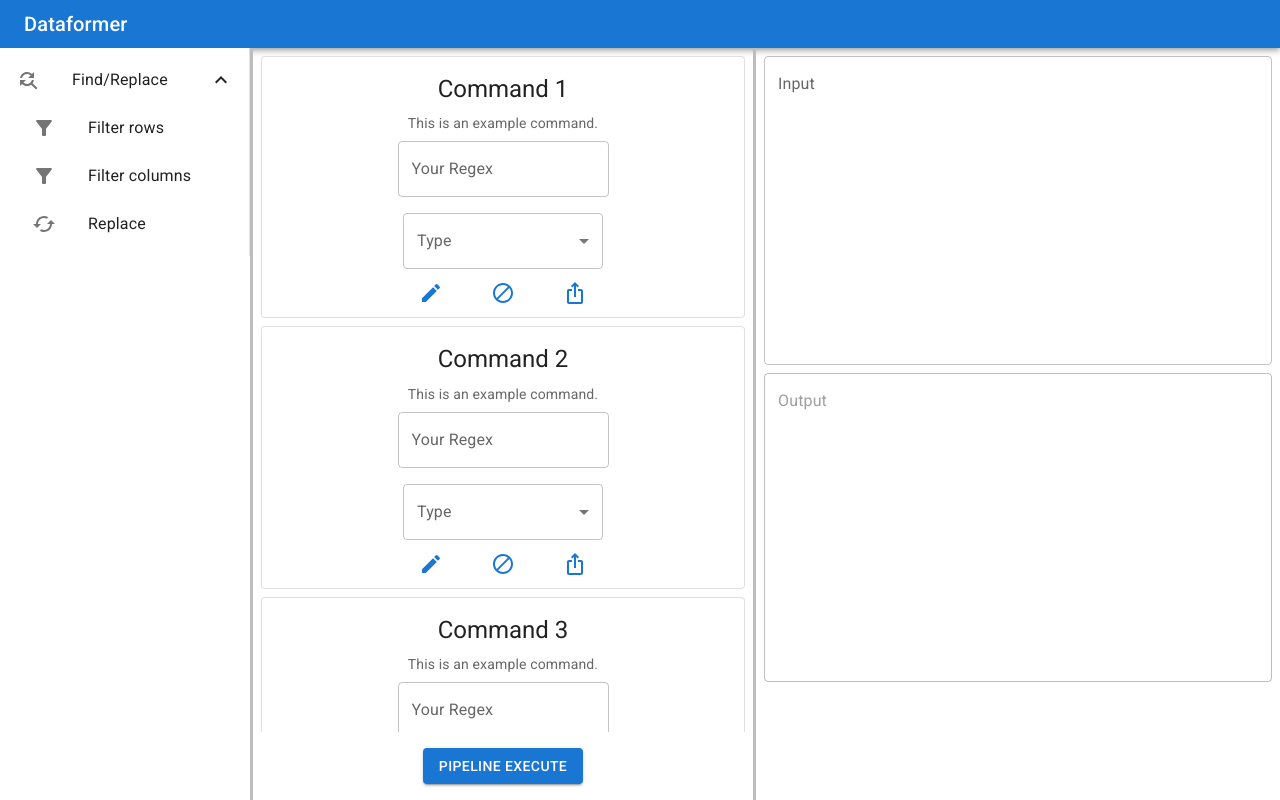
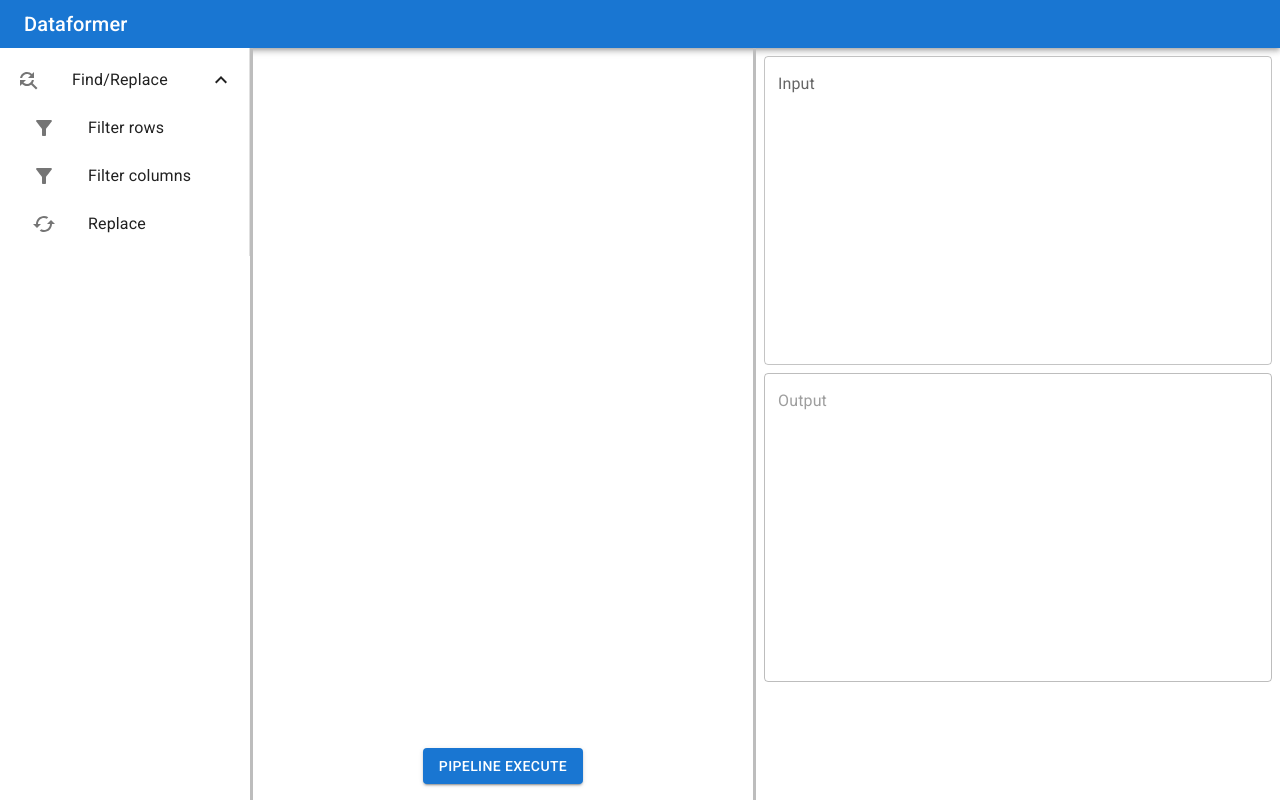
Before and after one commit to dataformer/dataformer, a React (Create React App) app in the folder frontend/: page / in a window 1280 px wide. Built offline with nearby package versions, Linux system fonts and the light colour scheme.

Commit message:
Implemented the dynamic commands

```diff
--- a/frontend/src/components/pipeline/Pipeline.js
+++ b/frontend/src/components/pipeline/Pipeline.js
@@ -11,19 +11,11 @@
 import MenuItem from "@mui/material/MenuItem";
 import EditIcon from "@mui/icons-material/Edit";
 import DoDisturbIcon from "@mui/icons-material/DoDisturb";
-import IosShareIcon from "@mui/icons-material/IosShare";
+import Code from "@mui/icons-material/Code";
 
 function Pipeline(props) {
-  const commands = [
-    "Command 1",
-    "Command 2",
-    "Command 3",
-    "Command 4",
-    "Command 5",
-    "Command 6",
-  ];
 
-  const buttons = [<EditIcon />, <DoDisturbIcon />, <IosShareIcon />];
+  const buttons = [<EditIcon />, <DoDisturbIcon />, <Code />];
 
   return (
     <>
@@ -46,7 +38,7 @@
           }}
           justifyContent="space-between"
         >
-          {commands.map((command) => (
+          {props.state.getCommands().map((command) => (
             <Card variant="outlined" sx={{ marginBottom: "8px" }}>
               <Box sx={{ textAlign: "center" }}>
                 <CardContent>
@@ -56,7 +48,7 @@
                     component="div"
                     align="center"
                   >
-                    {command}
+                    {command.label}
                   </Typography>
                   <Typography
                     variant="body2"
--- a/frontend/src/state/Command.tsx
+++ b/frontend/src/state/Command.tsx
@@ -1,4 +1,9 @@
 export interface Command {
+
+    /**
+     * @returns the label of the command
+     */
+    getLabel(): string;
 
     /**
      * @returns a script that is executable
--- a/frontend/src/state/FilterColsCommand.tsx
+++ b/frontend/src/state/FilterColsCommand.tsx
@@ -4,8 +4,17 @@
 
     // private readonly scriptTemplate: string = "grep/sed/awk | something | something else"
 
+    private readonly label = "Filter Columns";
+
     constructor() {
         this.checkRep();
+    }
+
+    /**
+     * @inheritdoc
+     */
+    public getLabel(): string {
+        return this.label;
     }
 
     /**
--- a/frontend/src/state/FilterRowsCommand.tsx
+++ b/frontend/src/state/FilterRowsCommand.tsx
@@ -4,8 +4,17 @@
 
     // private readonly scriptTemplate: string = "grep/sed/awk | something | something else"
 
+    private readonly label = "Filter Rows";
+
     constructor() {
         this.checkRep();
+    }
+
+    /**
+     * @inheritdoc
+     */
+     public getLabel(): string {
+        return this.label;
     }
 
     /**
--- a/frontend/src/state/ReplaceCommand.tsx
+++ b/frontend/src/state/ReplaceCommand.tsx
@@ -4,8 +4,17 @@
 
     // private readonly scriptTemplate: string = "grep/sed/awk | something | something else"
 
+    private readonly label = "Replace";
+
     constructor() {
         this.checkRep();
+    }
+
+    /**
+     * @inheritdoc
+     */
+     public getLabel(): string {
+        return this.label;
     }
 
     /**
```
